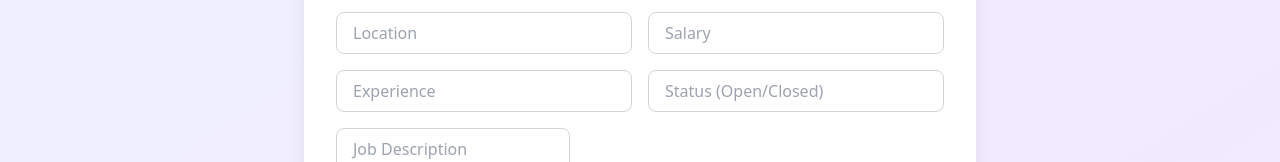
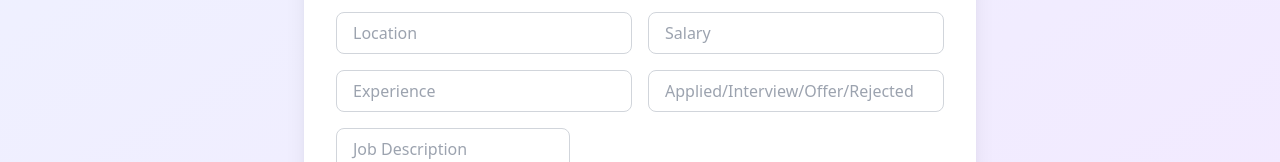
Before and after one commit to Aagamjain64/job-trackers, a React app in the folder frontend/: page /create-job in a window 1280 px wide. Shown: the part 352-514 px from the top of the page. Built offline with nearby package versions, Linux system fonts and the light colour scheme; sample sign-in values are in the browser's storage; the HTML template or start-up script is replaced by a standard one.

Commit message:
Change status input placeholder options
Updated the status input placeholder to reflect more options.

```diff
--- a/frontend/src/pages/CreateJob.jsx
+++ b/frontend/src/pages/CreateJob.jsx
@@ -83,7 +83,7 @@ const CreateJob = () => {
           <input name="location" placeholder="Location" className="input" onChange={handleChange} value={form.location} />
           <input name="salary" placeholder="Salary" className="input" onChange={handleChange} value={form.salary} />
           <input name="experience" placeholder="Experience" className="input" onChange={handleChange} value={form.experience} />
-          <input name="status" placeholder="Status (Open/Closed)" className="input" onChange={handleChange} value={form.status} />
+          <input name="status" placeholder="Applied/Interview/Offer/Rejected" className="input" onChange={handleChange} value={form.status} />
         </div>
 
         <textarea
```
